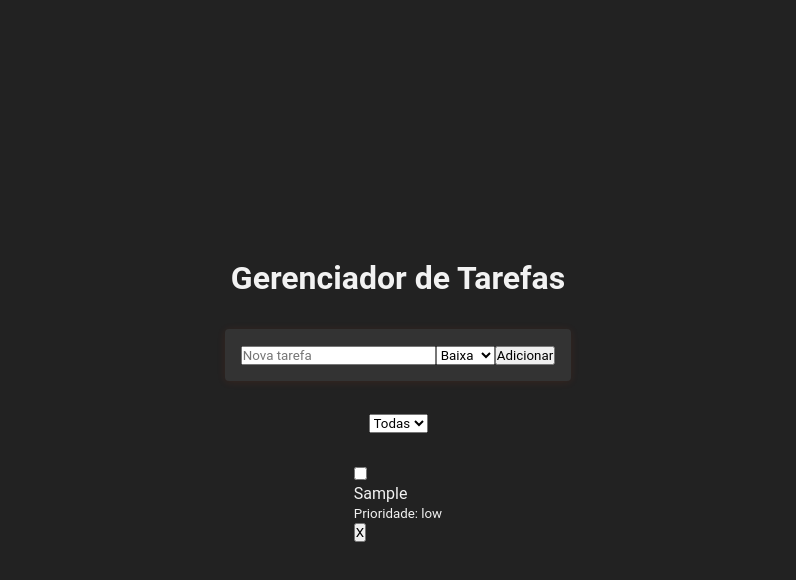
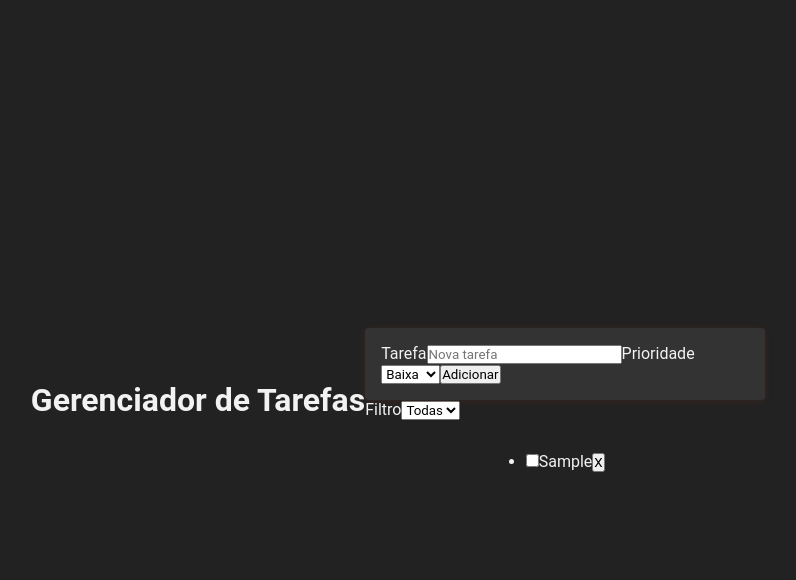
Before and after one commit to IaraTassi/todo-list, a React (Create React App) app: page / in a window 1280 px wide. Both pictures are taken after typing "Sample" into the empty fields and a click on the button "Adicionar". Shown: the top 580 px of the page, without its empty margins (242-1038 px from the left). Built offline with nearby package versions, Linux system fonts and the light colour scheme.

Commit message:
refactor: improve page struture and form semantics

```diff
--- a/src/App.jsx
+++ b/src/App.jsx
@@ -1,61 +1,16 @@
-import { useState, useEffect } from "react";
-import "./App.css";
 // import Welcome from "./components/Welcome/Welcome";
-import TodoForm from "./components/TodoForm/TodoForm";
-import TodoList from "./components/TodoList/TodoList";
-import TodoFilter from "./components/TodoFilter/TodoFilter";
+import TasksPage from "./pages/TasksPage";
+
 
 export default function App() {
-  const [todos, setTodos] = useState(() => {
-    const savedTodos = localStorage.getItem("all");
-    return savedTodos ? JSON.parse(savedTodos) : [];
-  });
 
-  const [filter, setFilter] = useState("all");
-
-    useEffect(() => {
-    localStorage.setItem("all", JSON.stringify(todos));
-  }, [todos]);
-
-  const addTodo = (todo) => {
-    setTodos([...todos, todo]);
-  };
-
-  const removeTodo = (id) => {
-    setTodos(todos.filter((todo) => todo.id !== id));
-  };
-
-  const toggleTodo = (id) => {
-    setTodos(
-      todos.map((todo) =>
-        todo.id === id ? { ...todo, completed: !todo.completed } : todo,
-      ),
-    );
-  };
-
-  const filteredTodos = todos.filter((todo) => {
-    if (filter === "all") return true;
-    return todo.priority.toLowerCase() === filter;
-  });
 
   return (
-    <main className="task-manager">
+    <>
       {/* <Welcome /> */}
 
-      <div className="task-container">
-        <h1 className="task-title">Gerenciador de Tarefas</h1>
+      <TasksPage />
 
-        <TodoForm addTodo={addTodo} />
-
-        <TodoFilter filter={filter} setFilter={setFilter} />
-
-        <TodoList
-          todos={filteredTodos}
-          removeTodo={removeTodo}
-          toggleTodo={toggleTodo}
-          filter={filter}
-        />
-      </div>
-    </main>
+    </>
   );
 }
--- a/src/components/TodoFilter/TodoFilter.jsx
+++ b/src/components/TodoFilter/TodoFilter.jsx
@@ -1,7 +1,13 @@
 export default function TodoFilter({ filter, setFilter }) {
   return (
     <div className="todo-filter">
-      <select value={filter} onChange={(e) => setFilter(e.target.value)}>
+      <label htmlFor="priority-filter">Filtro</label>
+
+      <select
+        id="priority-filter"
+        value={filter}
+        onChange={(e) => setFilter(e.target.value)}
+      >
         <option value="all">Todas</option>
         <option value="low">Baixa</option>
         <option value="medium">Média</option>
--- a/src/components/TodoForm/TodoForm.jsx
+++ b/src/components/TodoForm/TodoForm.jsx
@@ -22,14 +22,23 @@ export default function TodoForm({ addTodo }) {
 
   return (
     <form className="form" onSubmit={handleSubmit}>
+      <label htmlFor="task-input">Tarefa</label>
+
       <input
+        id="task-input"
         type="text"
         placeholder="Nova tarefa"
         value={text}
         onChange={(e) => setText(e.target.value)}
       />
 
-      <select value={priority} onChange={(e) => setPriority(e.target.value)}>
+      <label htmlFor="task-priority">Prioridade</label>
+
+      <select
+        id="task-priority"
+        value={priority}
+        onChange={(e) => setPriority(e.target.value)}
+      >
         <option value="low">Baixa</option>
         <option value="medium">Média</option>
         <option value="high">Alta</option>
--- a/src/components/TodoItem/TodoItem.jsx
+++ b/src/components/TodoItem/TodoItem.jsx
@@ -1,18 +1,15 @@
 export default function TodoItem({ todo, removeTodo, toggleTodo }) {
   return (
-    <div className={`card ${todo.completed ? "done" : ""}`}>
+    <li className={`card ${todo.completed ? "done" : ""}`}>
       <input
         type="checkbox"
         checked={todo.completed}
         onChange={() => toggleTodo(todo.id)}
       />
 
-      <div className="content">
-        <p>{todo.text}</p>
-        <small>Prioridade: {todo.priority}</small>
-      </div>
+      <span>{todo.text}</span>
 
       <button onClick={() => removeTodo(todo.id)}>X</button>
-    </div>
+    </li>
   );
 }
--- a/src/components/TodoList/TodoList.jsx
+++ b/src/components/TodoList/TodoList.jsx
@@ -2,7 +2,7 @@ import TodoItem from "../TodoItem/TodoItem";
 
 export default function TodoList({ todos, removeTodo, toggleTodo }) {
   return (
-    <div className="list">
+    <ul className="list">
       {todos.map((todo) => (
         <TodoItem
           key={todo.id}
@@ -11,6 +11,6 @@ export default function TodoList({ todos, removeTodo, toggleTodo }) {
           toggleTodo={toggleTodo}
         />
       ))}
-    </div>
+    </ul>
   );
 }
--- /dev/null
+++ b/src/pages/TasksPage.jsx
@@ -0,0 +1,62 @@
+import { useState, useEffect } from "react";
+import TodoForm from "../components/TodoForm/TodoForm";
+import TodoList from "../components/TodoList/TodoList";
+import TodoFilter from "../components/TodoFilter/TodoFilter";
+import "../App.css";
+
+export default function TasksPage() {
+  const [todos, setTodos] = useState(() => {
+    const savedTodos = localStorage.getItem("all");
+    return savedTodos ? JSON.parse(savedTodos) : [];
+  });
+
+  const [filter, setFilter] = useState("all");
+
+  useEffect(() => {
+    localStorage.setItem("all", JSON.stringify(todos));
+  }, [todos]);
+
+  const addTodo = (todo) => {
+    setTodos([...todos, todo]);
+  };
+
+  const removeTodo = (id) => {
+    setTodos(todos.filter((todo) => todo.id !== id));
+  };
+
+  const toggleTodo = (id) => {
+    setTodos(
+      todos.map((todo) =>
+        todo.id === id ? { ...todo, completed: !todo.completed } : todo,
+      ),
+    );
+  };
+
+  const filteredTodos = todos.filter((todo) => {
+    if (filter === "all") return true;
+    return todo.priority === filter;
+  });
+
+  return (
+    <main className="task-manager">
+      <header>
+        <h1 className="task-title">Gerenciador de Tarefas</h1>
+      </header>
+
+      <div className="task-container">
+        <section className="task-controls">
+          <TodoForm addTodo={addTodo} />
+          <TodoFilter filter={filter} setFilter={setFilter} />
+        </section>
+
+        <section className="task-list">
+          <TodoList
+            todos={filteredTodos}
+            removeTodo={removeTodo}
+            toggleTodo={toggleTodo}
+          />
+        </section>
+      </div>
+    </main>
+  );
+}
```
